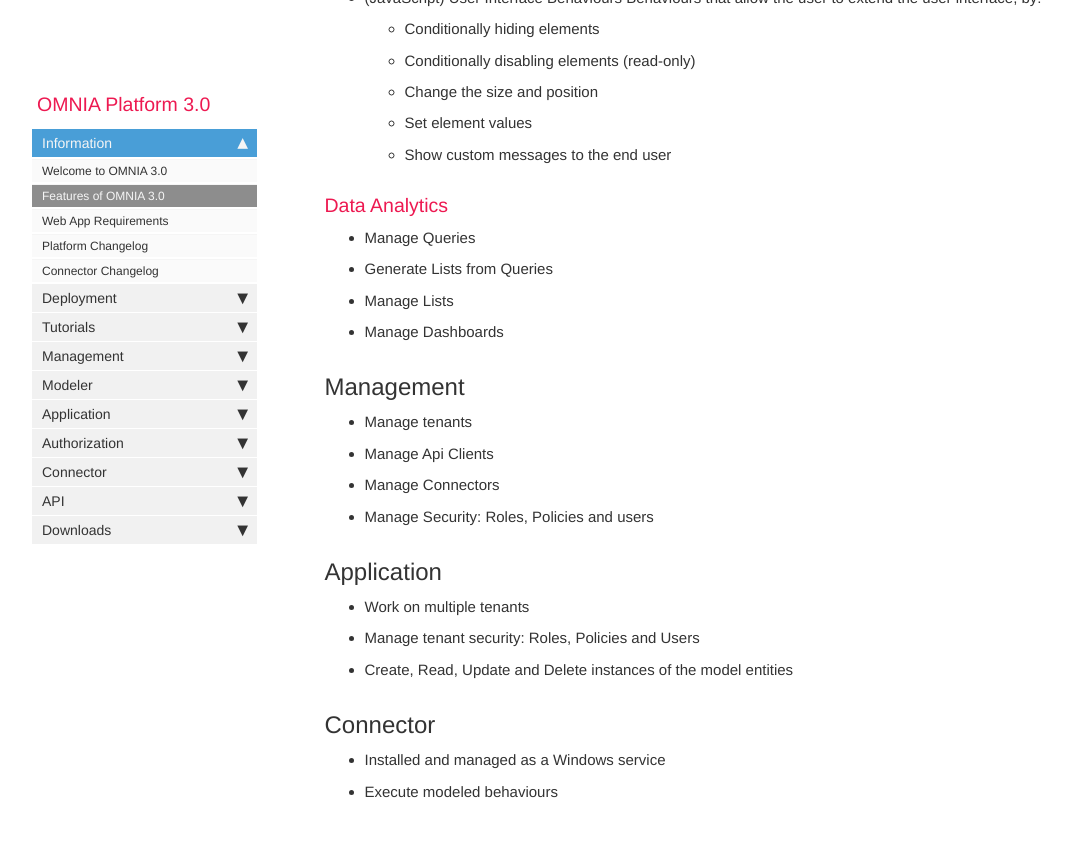
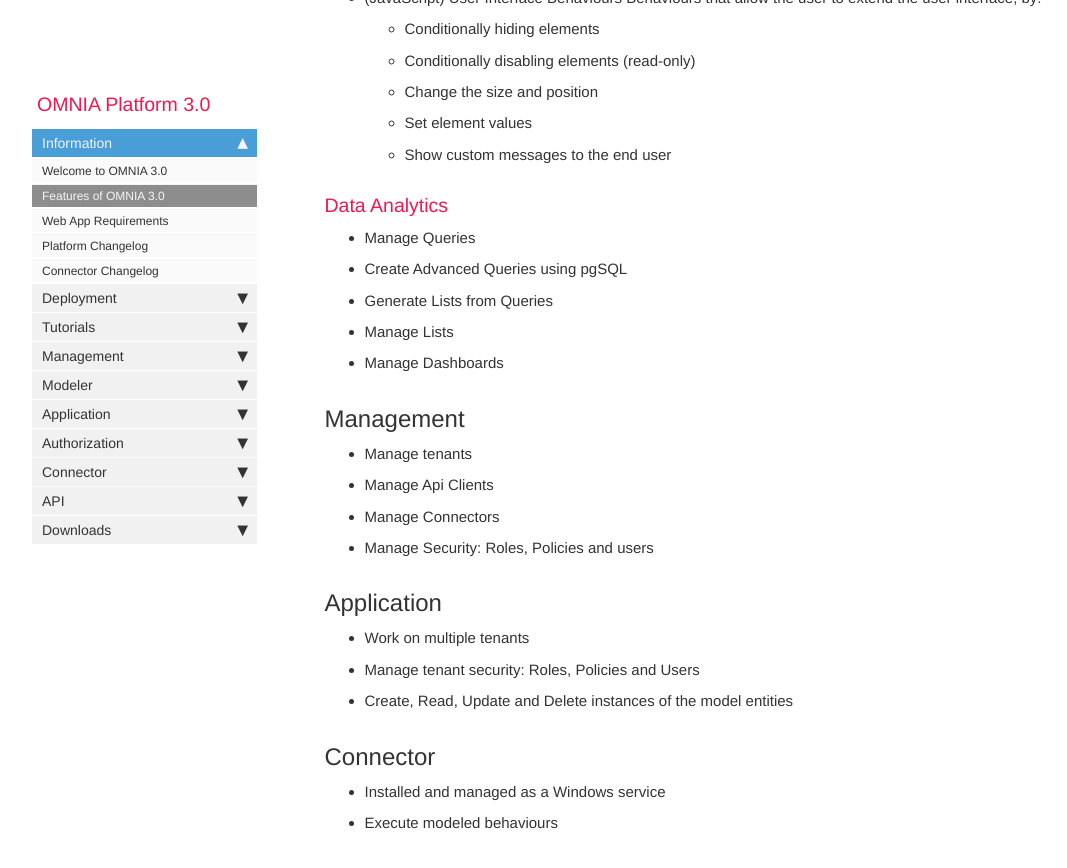
Before and after one commit to daniel8lopes/omnia3, a Jekyll site: the page built from docs/pages/omnia3/Introduction/omnia3_features.md, in a window 1280 px wide and 900 px high, scrolled down 1495 px. Shown: the top 868 px of the window, without its empty margins (38-1105 px from the left). Built offline with Jekyll 4.4.1, drawn with Linux system fonts in a browser that asks for light colours; nearby versions of some CDN libraries; comment, search, counter and statistics services are not loaded.

Commit message:
Update omnia3_features.md

```diff
--- a/docs/pages/omnia3/Introduction/omnia3_features.md
+++ b/docs/pages/omnia3/Introduction/omnia3_features.md
@@ -62,6 +62,7 @@ Behaviours that allow the user to extend the user interface, by:
 ### Data Analytics
 
 - Manage Queries
+- Create Advanced Queries using pgSQL
 - Generate Lists from Queries
 - Manage Lists
 - Manage Dashboards
```
